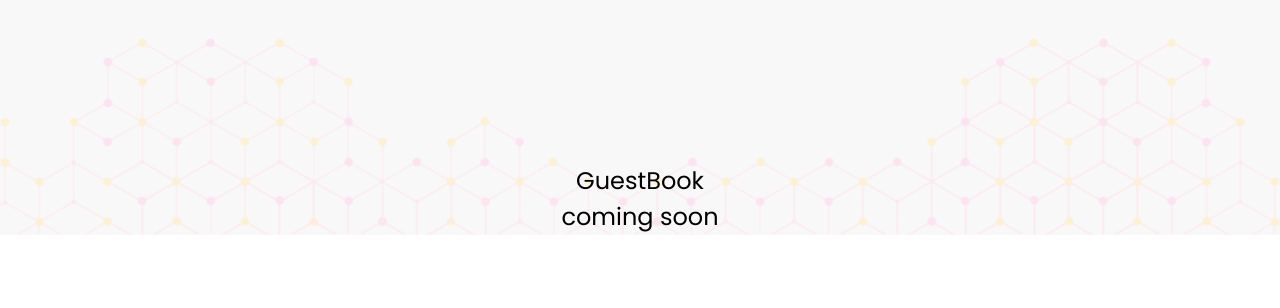
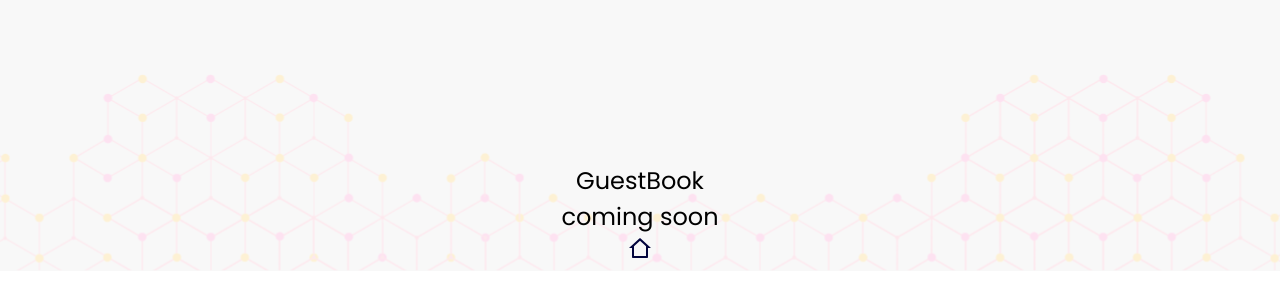
Before and after one commit to imabp/abirpal.dev, a Next.js app: page /guestbook in a window 1280 px wide. Shown: the top 308 px of the page. Built offline with nearby package versions, Linux system fonts and the light colour scheme.

Commit message:
🧩 Refactor SnippetHome

```diff
--- a/pages/guestbook.tsx
+++ b/pages/guestbook.tsx
@@ -1,5 +1,7 @@
 import Layout from "../src/components/Layout";
-
+import Image from "next/image";
+import Link from "next/link";
+import { home } from "../src/routes.config";
 const Guestbook = () => {
   return (
     <>
@@ -10,6 +12,15 @@ const Guestbook = () => {
               GuestBook
               <br />
               coming soon
+              <br />
+              <Link href={home.route} passHref>
+                <Image
+                  src="/system/vectors/home.svg"
+                  layout="fixed"
+                  height="24"
+                  width="24"
+                />
+              </Link>
             </p>
           </div>
         </div>
--- a/pages/snippets/index.tsx
+++ b/pages/snippets/index.tsx
@@ -1,6 +1,6 @@
 import Layout from "../../src/components/Layout";
 import SnippetDisplayCard from "../../src/containers/snippets/cards";
-import Storyblok from "../../src/lib/storyblok";
+import Storyblok, { getLinks } from "../../src/lib/storyblok";
 import { StoryData } from "storyblok-js-client";
 import { useRouter } from "next/router";
 
@@ -30,17 +30,11 @@ const SnippetHome = ({ snippets }: SnippetProps) => {
 export default SnippetHome;
 
 export async function getStaticProps() {
-  let slug = "snippets";
+  const stories = await getLinks("snippets");
 
-  let sbParams = {
-    version: process.env.STORYBLOK_VERSION,
-    starts_with: `${slug}/`,
-  };
-  let { data } = await Storyblok.get(`cdn/links/`, sbParams);
-  const stories = Object.entries(data.links);
   return {
     props: {
-      snippets: data ? stories : null,
+      snippets: stories,
     },
     revalidate: 10, // revalidate every 10 seconds
   };
```
Also changed, not shown: public/system/vectors/home.svg (added).
